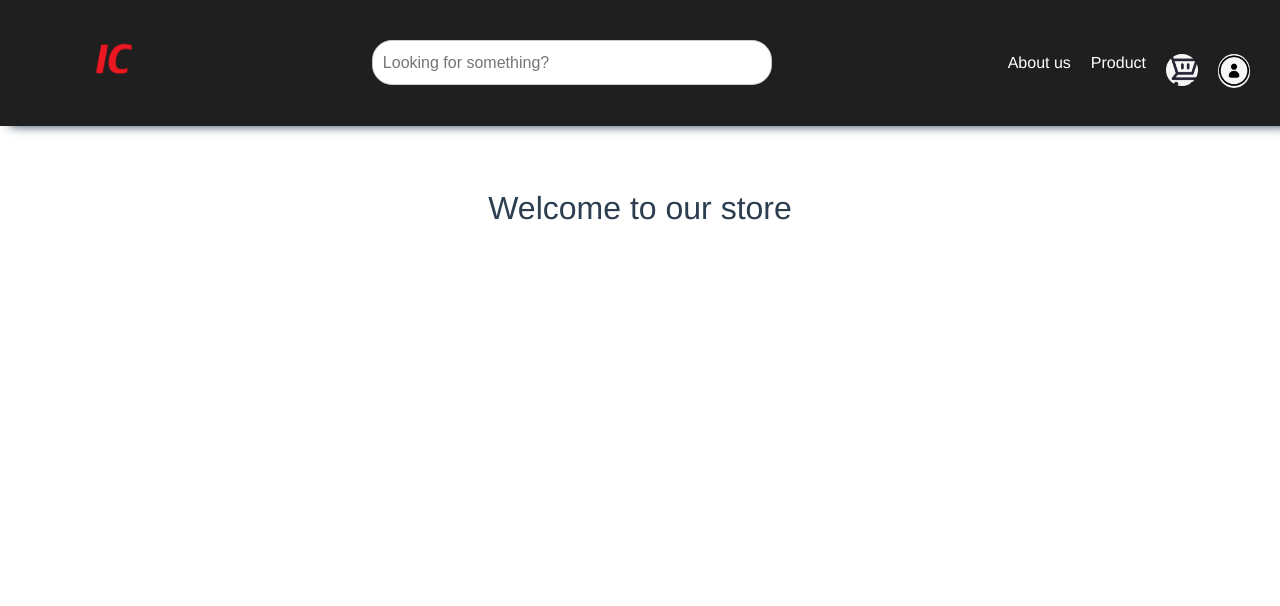
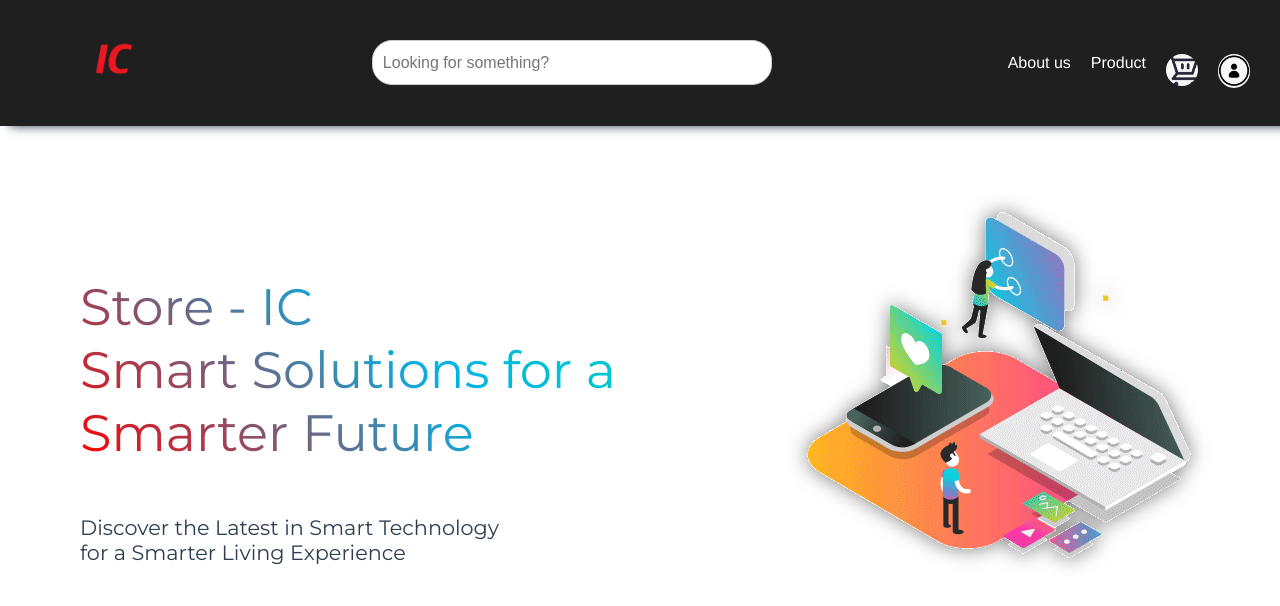
Before and after one commit to UnknownIsaac/Practica-Final, a Vue app in the folder shop/: page / in a window 1280 px wide. Shown: the top 606 px of the page. Built offline with nearby package versions, Linux system fonts and the light colour scheme.

Commit message:
Home page styling title and text summary of our store + gif

```diff
--- a/shop/public/index.html
+++ b/shop/public/index.html
@@ -5,6 +5,7 @@
     <meta http-equiv="X-UA-Compatible" content="IE=edge">
     <meta name="viewport" content="width=device-width,initial-scale=1.0">
     <link rel="icon" href="<%= BASE_URL %>favicon.ico">
+    <link href="https://fonts.googleapis.com/css2?family=Montserrat" rel="stylesheet">
     <title>Store CI & Co</title>
   </head>
   <body>
--- a/shop/src/views/Home.vue
+++ b/shop/src/views/Home.vue
@@ -1,23 +1,81 @@
 <template>
-    <div class="home page">
-        <p id="home-welcome">Welcome to our store</p>
+  <div class="home-page">
+    <div class="content-wrapper">
+      <div class="text-wrapper">
+        <p id="home-welcome-title">
+          Store - IC <br />
+          Smart Solutions for a Smarter Future
+        </p>
+        <p id="home-welcome-text">
+          Discover the Latest in Smart Technology for a Smarter Living
+          Experience
+        </p>
+      </div>
+      <div class="image-wrapper">
+        <img
+          src="../../img/gif-home-page.gif"
+          alt="Image Description"
+          class="image-with-shadow"
+        />
+      </div>
+    </div>
   </div>
 </template>
 
 <script>
 export default {
-    name: 'Home',
-}
+  name: "Home",
+};
 </script>
 <!-- CSS -->
 <style>
-    #home-welcome{
+.home-page {
+    display: flex;
+    align-items: center;
+    justify-content: center;
+}
+
+.content-wrapper {
+    display: flex;
+    align-items: center;
+    max-width: 70rem;
+    /* Set a maximum width for the content wrapper */
     margin-top: 5%;
-        font-size: 2rem;
+    /* Center the content horizontally within the wrapper */
+}
+
+.text-wrapper {
+    flex: 1;
+    margin-right: 40px;
+}
+
+
+
+#home-welcome-title {
+    padding-top: 5%;
+    text-align: left;
+    width: 100%;
+    font-size: 3.2rem;
     font-weight: 200;
+    font-style: normal;
+    background: linear-gradient(45deg, #ff0000, #00b3e6, #00e6ac);
+    background-clip: text;
+    -webkit-background-clip: text;
+    color: transparent;
+    font-family: 'Montserrat', sans-serif;
 
 }
-    #item-search{
+
+#home-welcome-text {
+    text-align: left;
+    width: 64.5%;
+    font-size: 1.3rem;
+    font-weight: lighter;
+    font-family: 'Montserrat', sans-serif;
+
+}
+
+#item-search {
     width: 40%;
     height: 50px;
     border: 1px solid #b12d2d;
@@ -25,4 +83,10 @@ export default {
     padding: 0 20px;
     font-size: 1.2rem;
 }
+
+.image-with-shadow {
+    /* Adjust the shadow properties as needed */
+    filter: drop-shadow(0 0 10px rgba(0, 0, 0, 0.5));
+    display: inline-block;
+}
 </style>
```
Also changed, not shown: shop/img/gif-home-page.gif (added). Lines whose indentation alone changed are shown as unchanged.
